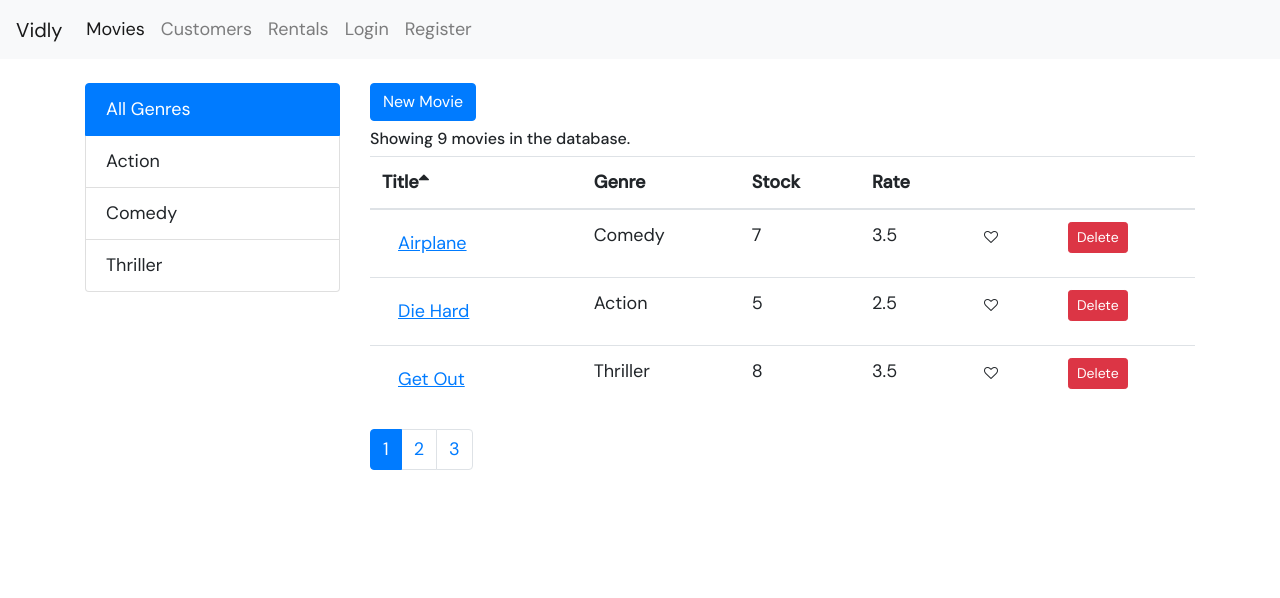
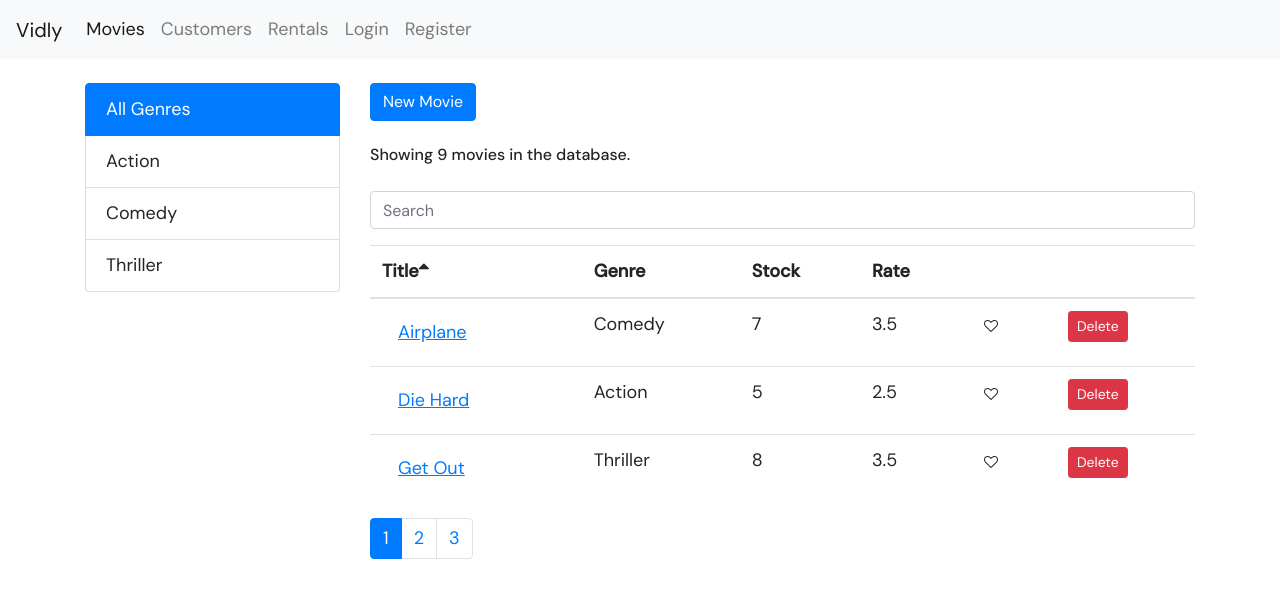
Before and after one commit to charlesonunze/vidly-client, a React (Create React App) app: page /movies in a window 1280 px wide. Shown: the top 598 px of the page. Built offline with nearby package versions, Linux system fonts and the light colour scheme.

Commit message:
feat: 🎸 implement mini text search

```diff
--- a/src/components/Movies.jsx
+++ b/src/components/Movies.jsx
@@ -7,10 +7,12 @@ import Pagination from './reusable/Pagination';
 import { paginate } from '../utils/paginate';
 import ListGroup from './reusable/ListGroup';
 import _ from 'lodash';
+import FormInput from './reusable/FormInput';
 
 class Movies extends Component {
 	state = {
 		movies: [],
+		moviesCopy: [],
 		genres: [],
 		pageSize: 3,
 		currentPage: 1,
@@ -22,11 +24,28 @@ class Movies extends Component {
 	};
 
 	componentDidMount() {
+		const movies = getMovies();
 		this.setState({
-			movies: getMovies(),
+			movies,
+			moviesCopy: [...movies],
 			genres: [{ _id: '', name: 'All Genres' }, ...getGenres()]
 		});
 	}
+
+	searchMovieHandler = ({ currentTarget: input }) => {
+		const movies = [...this.state.moviesCopy];
+
+		const searchResult = movies.filter((movie) => {
+			return movie.title.toLowerCase().includes(input.value);
+		});
+
+		if (searchResult.length < 1) return;
+
+		this.setState({
+			movies: searchResult,
+			selectedGenre: { _id: '', name: 'All Genres' }
+		});
+	};
 
 	deleteMovieHandler = (id) => {
 		const movies = [...this.state.movies].filter((movie) => movie._id !== id);
@@ -105,11 +124,20 @@ class Movies extends Component {
 				</div>
 
 				<div className='col'>
-					<Link className='btn btn-primary mb-2' to='/movies/new'>
+					<Link className='btn btn-primary mb-4' to='/movies/new'>
 						New Movie
 					</Link>
 
-					<h6>Showing {filteredMovies.length} movies in the database.</h6>
+					<h6 className='mb-0'>
+						Showing {filteredMovies.length} movies in the database.
+					</h6>
+
+					<FormInput
+						type='text'
+						name='search'
+						placeholder='Search'
+						onChangeHandler={this.searchMovieHandler}
+					/>
 
 					<MoviesTable
 						movies={movies}
--- a/src/components/reusable/FormInput.jsx
+++ b/src/components/reusable/FormInput.jsx
@@ -1,7 +1,15 @@
 import React from 'react';
 
 const FormInput = (props) => {
-	const { type, name, label, value, error, onChangeHandler } = props;
+	const {
+		type,
+		name,
+		label,
+		value,
+		placeholder,
+		error,
+		onChangeHandler
+	} = props;
 
 	return (
 		<div className='form-group'>
@@ -13,6 +21,7 @@ const FormInput = (props) => {
 				name={name}
 				className='form-control'
 				value={value}
+				placeholder={placeholder}
 				onChange={onChangeHandler}
 			></input>
 
```
